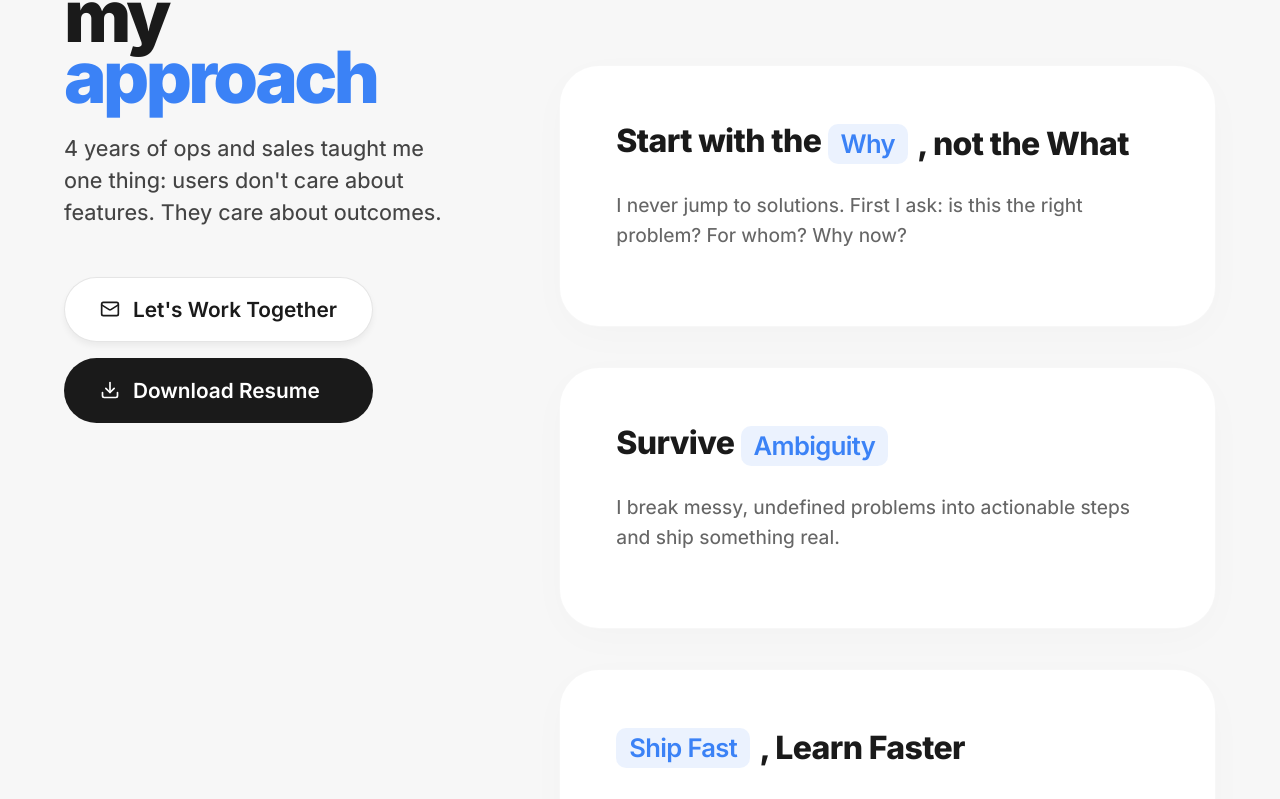
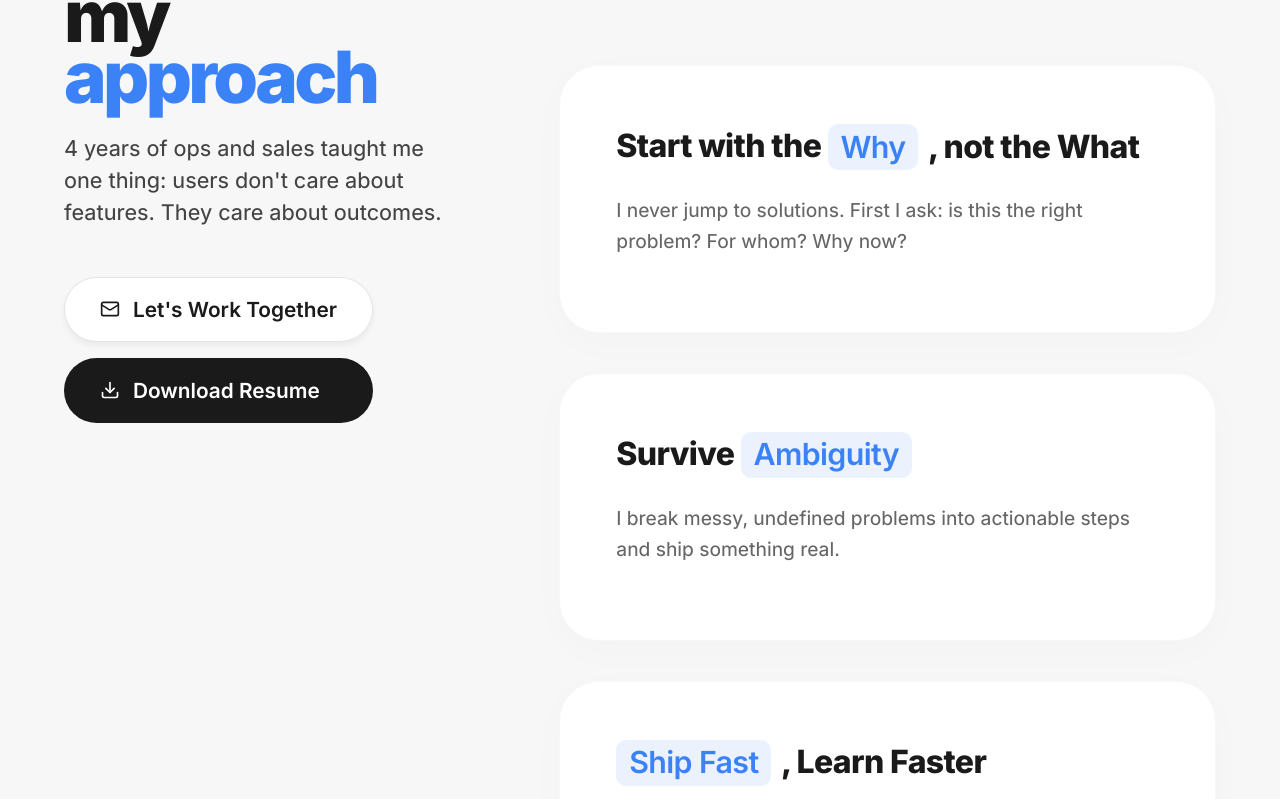
Before and after one commit to rahul-bangle/Portfolio-Showcase, a React (Vite) app: page / in a window 1280 px wide. Shown: the part 9876-10675 px from the top of the page. Built offline with nearby package versions, Linux system fonts and the light colour scheme.

Commit message:
fix: resolve css syntax errors and duplicate media queries in App.css

```diff
--- a/src/App.css
+++ b/src/App.css
@@ -1194,14 +1194,4 @@ html {
   .approach-card-title .highlight-box {
     font-size: 1.6rem;
   }
-} border-radius: 24px;
-  }
-
-  .approach-card-title {
-    font-size: 1.8rem;
-  }
-
-  .approach-card-title .highlight-box {
-    font-size: 1.6rem;
-  }
 }
```
